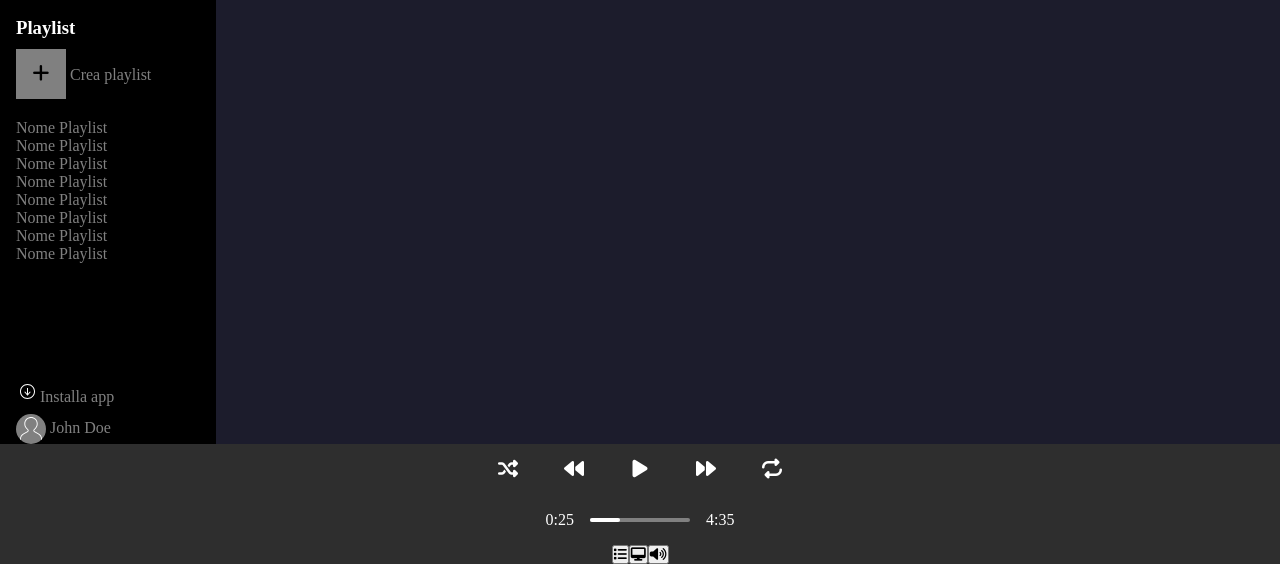
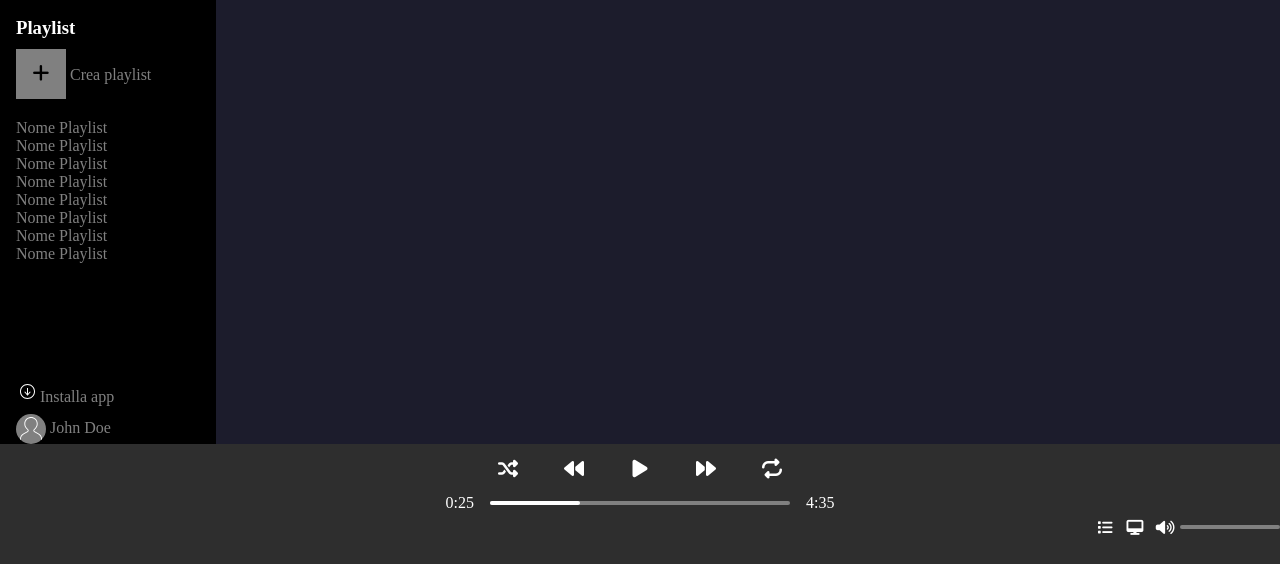
Before and after one commit to LeonardoR998/html-css-spotifyweb, a plain HTML site: page index.html in a window 1280 px wide. Shown: the part 236-800 px from the top of the page. Drawn offline with Linux system fonts and the light colour scheme.

Commit message:
try to finish footer

```diff
--- a/css/style.css
+++ b/css/style.css
@@ -95,11 +95,6 @@ span {
 }
 
 .footer {
-  display: flex;
-  flex-direction: column;
-  justify-content: center;
-  align-items: center;
-  gap: 1rem;
   height: 120px;
   width: 100%;
 
@@ -267,8 +262,40 @@ span {
 
 .bar-button-co {
   display: flex;
-  justify-content: flex-end;
+  justify-content: end;
   align-items: center;
+}
+
+.bar-button-co > .progress-bar {
+  flex-grow: 1;
+  max-width: 100px;
+  min-width: 50px;
+
+  height: 4px;
+  border-radius: 2px;
+  background-color: gray;
+}
+
+.bar-button-co .player-item {
+  width: 30px;
+  height: 30px;
+  font-size: 15px;
+
+  cursor: pointer;
+  background-color: transparent;
+  color: white;
+  border: none;
+}
+
+.image-player-co {
+  display: flex;
+  justify-content: flex-start;
+  align-items: center;
+}
+
+.img-player {
+  max-width: 100px;
+  min-width: 50px;
 }
 
 /* HOVER */
--- a/index.html
+++ b/index.html
@@ -118,13 +118,13 @@
       </div>
 
       <div class="bar-button-co">
-        <button>
+        <button class="player-item">
           <i class="fa-solid fa-list"></i>
         </button>
-        <button>
+        <button class="player-item">
           <i class="fa-solid fa-desktop"></i>
         </button>
-        <button>
+        <button class="player-item">
           <i class="fa-solid fa-volume-high"></i>
         </button>
         <div class="progress-bar"></div>
```
